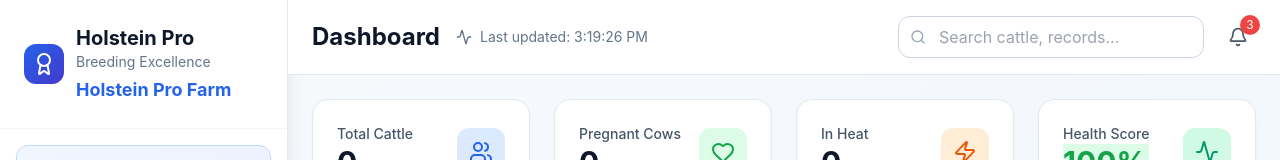
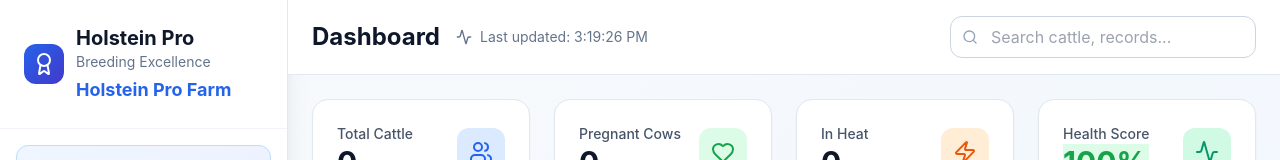
Before and after one commit to JBurianek81/holstein-pro-cattle-app, a React (Create React App) app: page / in a window 1280 px wide. Shown: the top 160 px of the page. Built offline with nearby package versions, Linux system fonts and the light colour scheme.

Commit message:
Remove non-functional notifications bell icon from header - Clean up interface by removing misleading notification badge

```diff
--- a/src/App.js
+++ b/src/App.js
@@ -43,7 +43,6 @@ function App() {
   };
 
   const [currentView, setCurrentView] = useState('dashboard');
-  const [notifications] = useState(3);
 
   // Cow management state
   const [cows, setCows] = useState([]);
@@ -910,17 +909,7 @@ function App() {
                   placeholder="Search cattle, records..."
                   className="pl-10 pr-4 py-2 border border-slate-300 rounded-xl focus:outline-none focus:ring-2 focus:ring-blue-500 focus:border-transparent"
                 />
-                          </div>
-
-              {/* Notifications */}
-              <button className="relative p-2 text-slate-600 hover:text-slate-900 hover:bg-slate-100 rounded-xl transition-colors">
-                <Bell className="w-5 h-5" />
-                {notifications > 0 && (
-                  <span className="absolute -top-1 -right-1 bg-red-500 text-white text-xs rounded-full w-5 h-5 flex items-center justify-center">
-                    {notifications}
-                  </span>
-                )}
-                          </button>
+              </div>
             </div>
           </div>
         </header>
```
